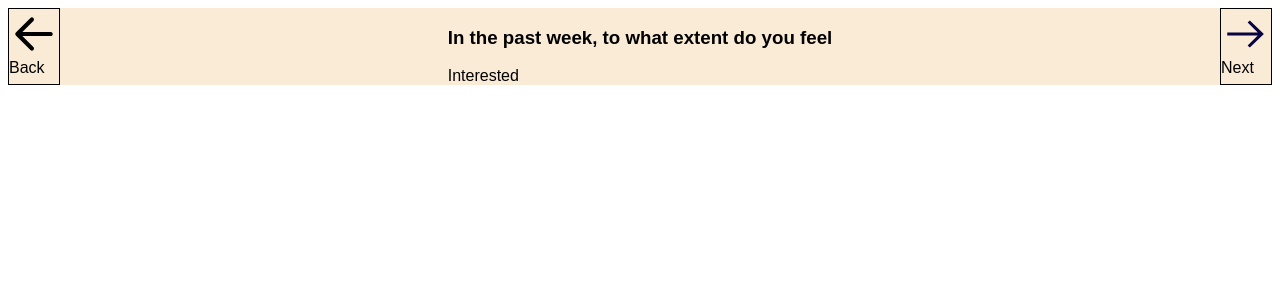
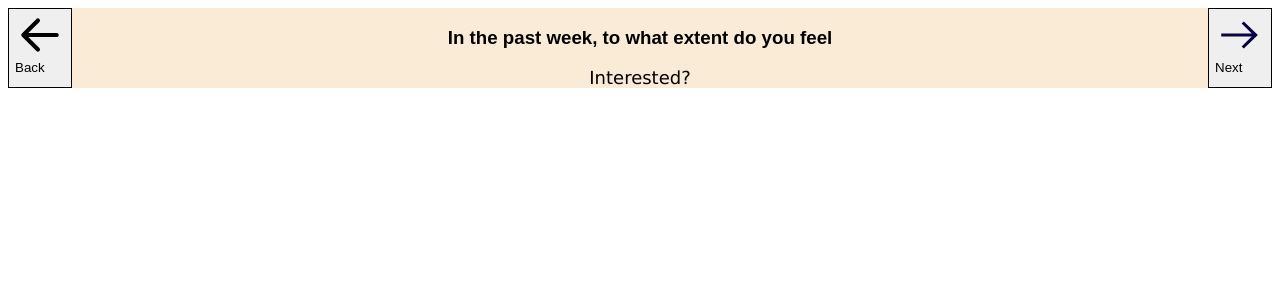
Before and after one commit to KallamSamad/AI-mood-tracker, a Flask app: template templates/mood.html in a window 1280 px wide. Shown: the top 300 px of the page. Run offline with Flask 3, Linux system fonts and the light colour scheme; the template is opened without the code that fills it, so the values that code supplies are empty.

Commit message:
Created an index variable and set it to zero. Then added a principle value for mood to display then with event listeners added logic to go from question 1 to question n and back with boundary parameters. Also turned arrows to buttons

```diff
--- a/templates/mood.html
+++ b/templates/mood.html
@@ -9,12 +9,12 @@
 <body>
 
 <div class="head">
-        <div class="left"><img src="\Assets\Images\left.svg" height="50px">Back</div>
+        <button class="left"><img src="\Assets\Images\left.svg" height="50px">Back</button>
     <div class="cont1">
         <h3>In the past week, to what extent do you feel </h1>
     <div class="mood"></div>
         </div>
- <div class="right"><img src="\Assets\Images\right.svg" height="50px">Next</div>
+ <button class="right"><img src="\Assets\Images\right.svg" height="50px">Next</button>
 
 </div>
 <div class="middle"></div>
@@ -24,6 +24,7 @@
 
 const emotion=document.querySelector(".mood")
 const back=document.querySelector(".left")
+const next=document.querySelector(".right")
     let mood = [
         {emotion:
         "Interested", score: 3
@@ -105,25 +106,36 @@ const back=document.querySelector(".left")
         emotion:
         "Afraid",score:3,
     }]
-
-emotion.innerHTML=(mood[0].emotion)
+console.log(mood[19].emotion)
+let index=0;
+emotion.innerHTML=(mood[0].emotion)+"?"
 
 back.addEventListener("click", function(){
-     if (mood[0].emotion=="Intersted"){
-        emotion.innerHTML="Intersted";
+    emotion.innerHTML=(mood[index-1].emotion)
+    index=index-1
+    if(index<0){
+        emotion.innerHTML=(mood[0].emotion)
 
+    }
+    else if(index>20){
+        emotion.innerHTML=(mood[19].emotion)
 
-     }
-     console.log(mood[0].emotion)
+    }
+
 })
 
-right.addEventListener("click", function(){
-     if (mood[0].emotion=="Intersted"){
-        emotion.innerHTML="Intersted";
+next.addEventListener("click", function(){
+     emotion.innerHTML=(mood[index+1].emotion)
+     index=index+1
+    if(index<0){
+        emotion.innerHTML=(mood[0].emotion)
 
+    }
+    else if(index>20){
+        emotion.innerHTML=(mood[19].emotion)
 
-     }
-     console.log(mood[0].emotion)
+    }
+
 })
 
 
--- a/templates/style.css
+++ b/templates/style.css
@@ -17,3 +17,10 @@
     flex-direction: column;
     border: solid 1px black;
  }
+
+ .mood{
+    text-align: center;
+    font-weight: 200;
+    font-size: large;
+    font-family: Verdana, Geneva, Tahoma, sans-serif;
+ }
```
